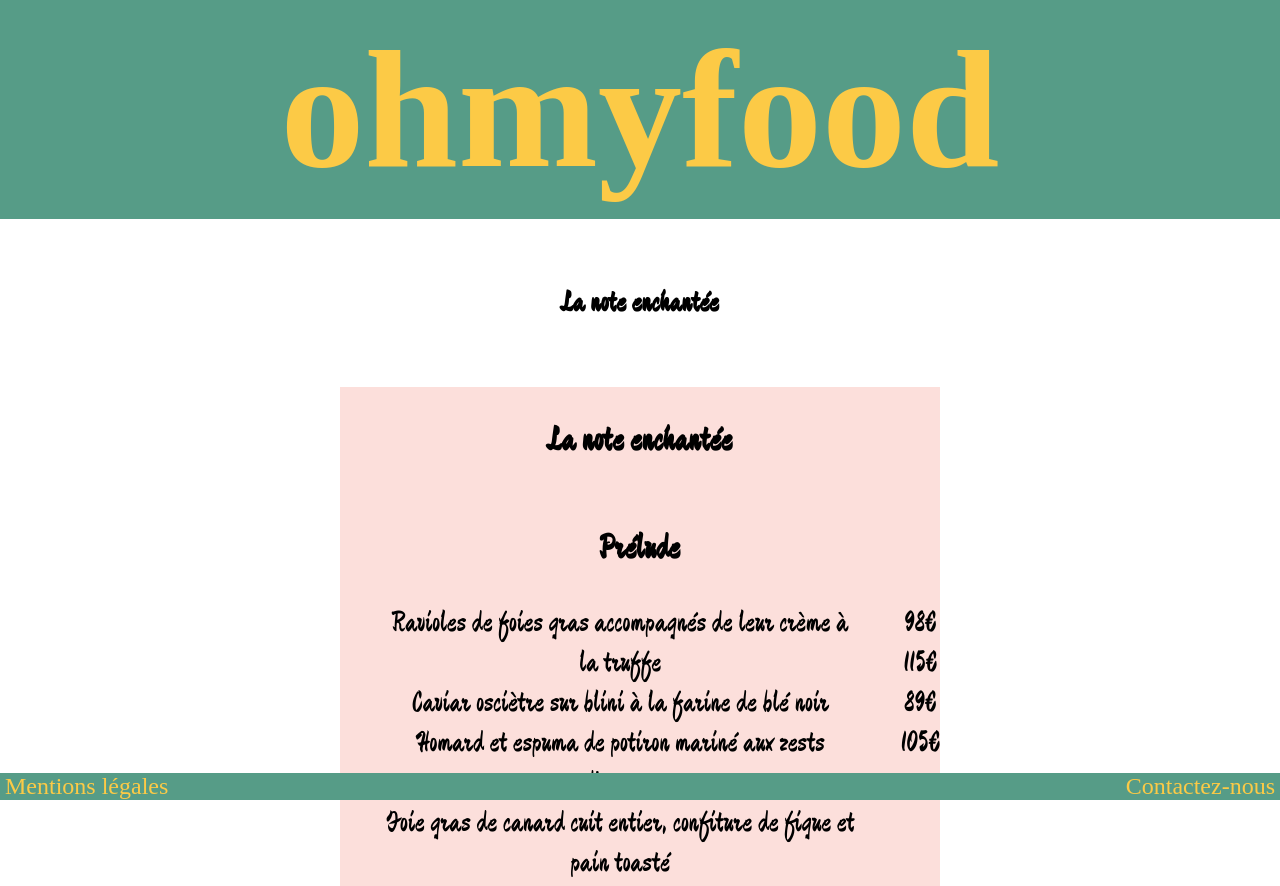
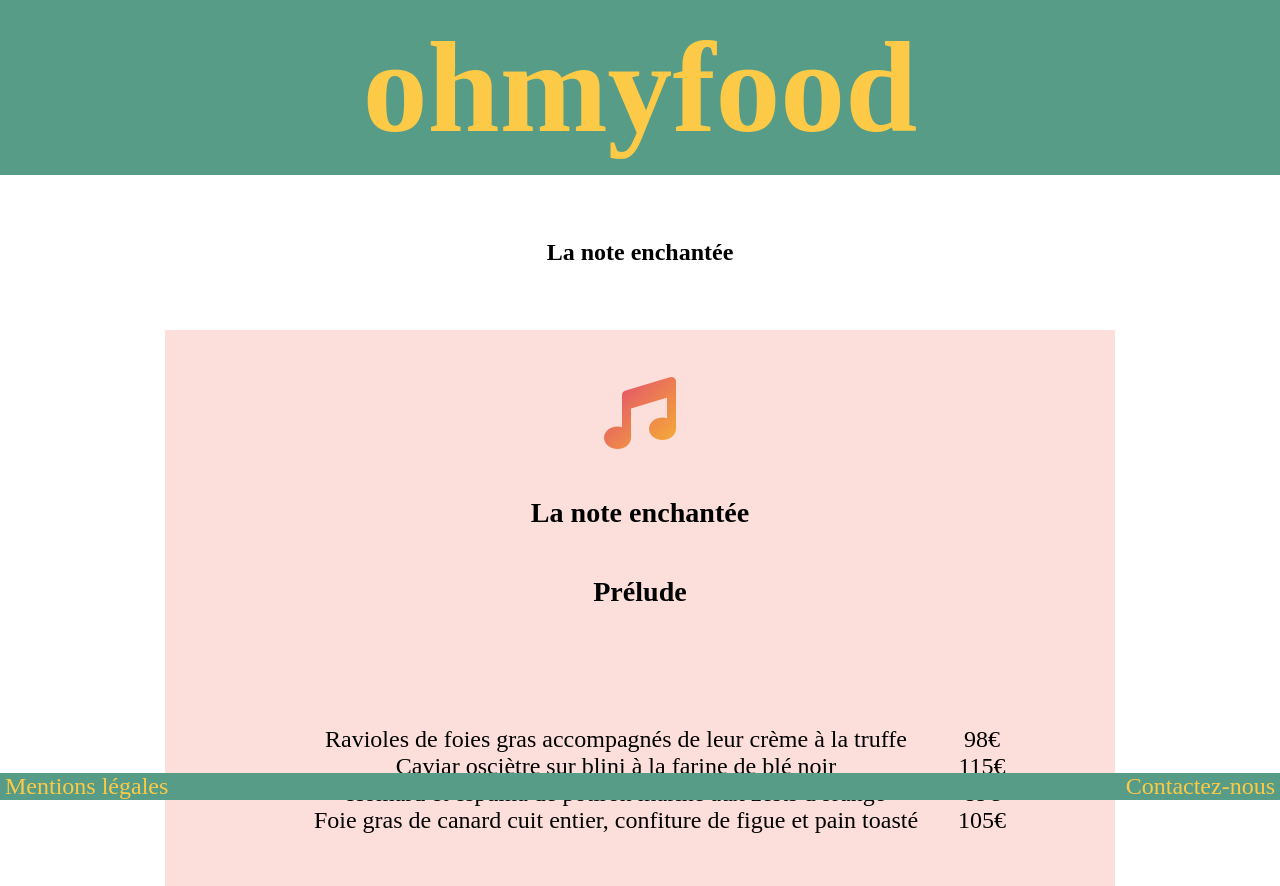
Before and after one commit to Yann-T/ohmyfood, a website: page menu_lne.html in a window 1280 px wide. Shown: the top 886 px of the page. Drawn offline with Linux system fonts and the light colour scheme; a web font is replaced by a local one.

Commit message:
Changed LNE font, fixed menus height and width

```diff
--- a/menu_lne.html
+++ b/menu_lne.html
@@ -4,6 +4,8 @@
         <title>La note enchantée</title>
         <meta charset="UTF-8">
         <link rel="stylesheet" href="style.css"/>
+        <script src="https://kit.fontawesome.com/09fe0b629c.js" crossorigin="anonymous"></script>
+
     </head>
 
 
@@ -15,27 +17,32 @@
 
         <div class="menu_lne menu_col">
 
-            <h3 class="menu_header">La note enchantée</h3>
+
+
+                <i class="fas fa-music fa-3x gradient_lne menu_header"></i>
+                <h3>La note enchantée</h3>
 
 
             <h3 class="menu_header">Prélude</h3>
 
             <div class="menu">
-
+                <section>
                 <ul>
                     <li>Ravioles de foies gras accompagnés de leur crème à la truffe</li>
                     <li>Caviar osciètre sur blini à la farine de blé noir</li>
                     <li>Homard et espuma de potiron mariné aux zests d'orange</li>
                     <li>Foie gras de canard cuit entier, confiture de figue et pain toasté</li>
                 </ul>
+                </section>
 
+                <section>
                 <ul>
                     <li>98€</li>
                     <li>115€</li>
                     <li>89€</li>
                     <li>105€</li>
                 </ul>
-
+                </section>
             </div>
 
             <h3 class="menu_header">Point d'orgue</h3>
--- a/sass/main.scss
+++ b/sass/main.scss
@@ -26,7 +26,7 @@ body{
 
 header{
     padding: 1% 0;
-    @include text($color: $color-secondary, $font-size: 3.5em);
+    @include text($color: $color-secondary, $font-size: 2.7em);
 }
 
 /*Position fixe du footer et ajout de marge pour une meilleure visibilité sur la page*/
@@ -112,8 +112,8 @@ ul li{
         flex-direction: column;
         align-items: center;
         margin: 5% auto;
-        width: 600px;
-        min-width: 600px;
+        width: 950px;
+        height: 1400px;
     };
 
     &_header{
@@ -126,7 +126,7 @@ ul li{
 
         @include background ($color: #fcdfdb);
         font-family: 'lne';
-        @include text ($color: black, $font-size: 1.8em);
+        @include text ($color: black, $font-size: 1.5em);
     };
 
     &_lcalf{
--- a/vendors/_fonts.scss
+++ b/vendors/_fonts.scss
@@ -1,6 +1,6 @@
 @font-face {
     font-family: 'lne';
-    src: url('./vendors/Fonts/devonshire-regular.ttf') format('truetype');
+    src: url('./vendors/Fonts/mvboli.ttf') format('truetype');
 }
 
 @font-face {
```
Also changed, not shown: style.css, vendors/Fonts/devonshire-regular.ttf (deleted).
